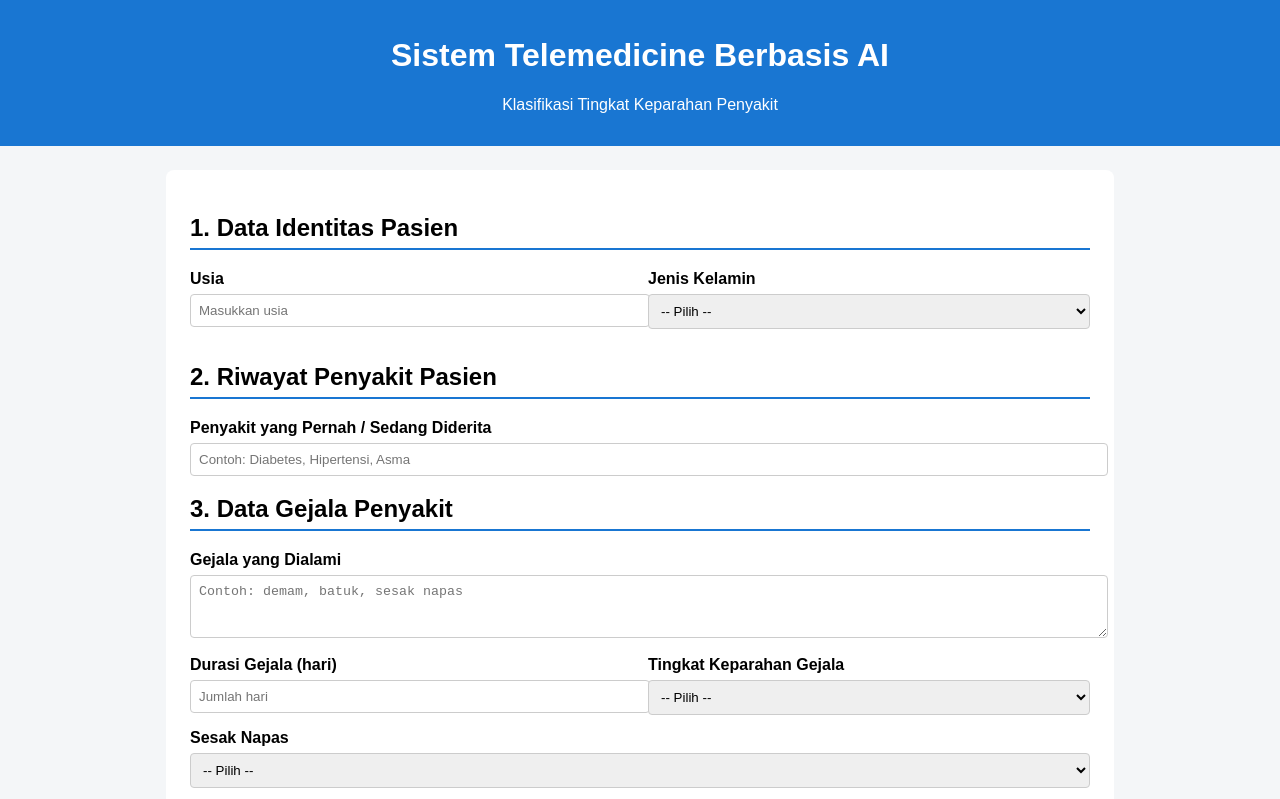
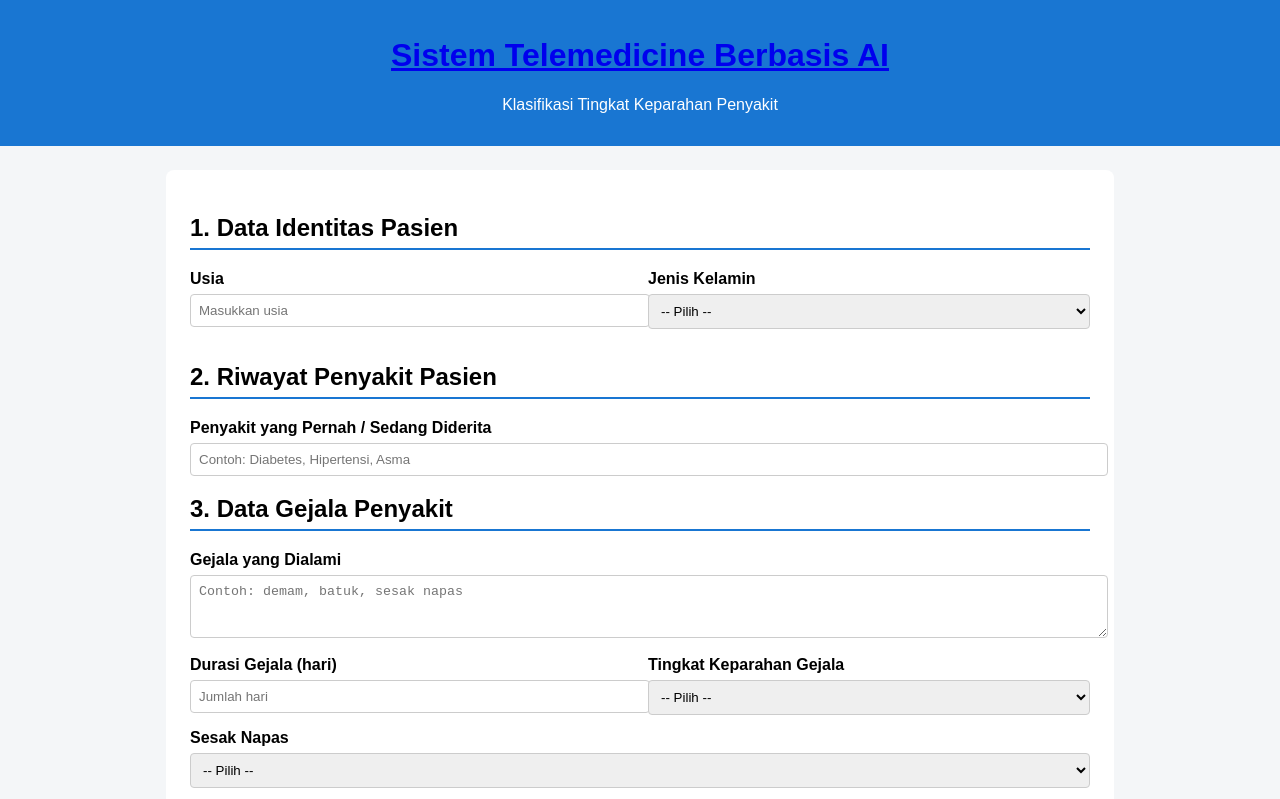
Before and after one commit to imadeagusrianraditya/Website, a plain HTML site: page AIpenyakit.html in a window 1280 px wide. Shown: the top 799 px of the page. Drawn offline with Linux system fonts and the light colour scheme.

Commit message:
Update AIpenyakit.html

```diff
--- a/AIpenyakit.html
+++ b/AIpenyakit.html
@@ -25,7 +25,8 @@
 <body>
 
 <header>
-  <h1>Sistem Telemedicine Berbasis AI</h1>
+  <a href="index.html" class="logo"><h1>Sistem Telemedicine Berbasis AI</h1> </a>
+
   <p>Klasifikasi Tingkat Keparahan Penyakit</p>
 </header>
 
```
